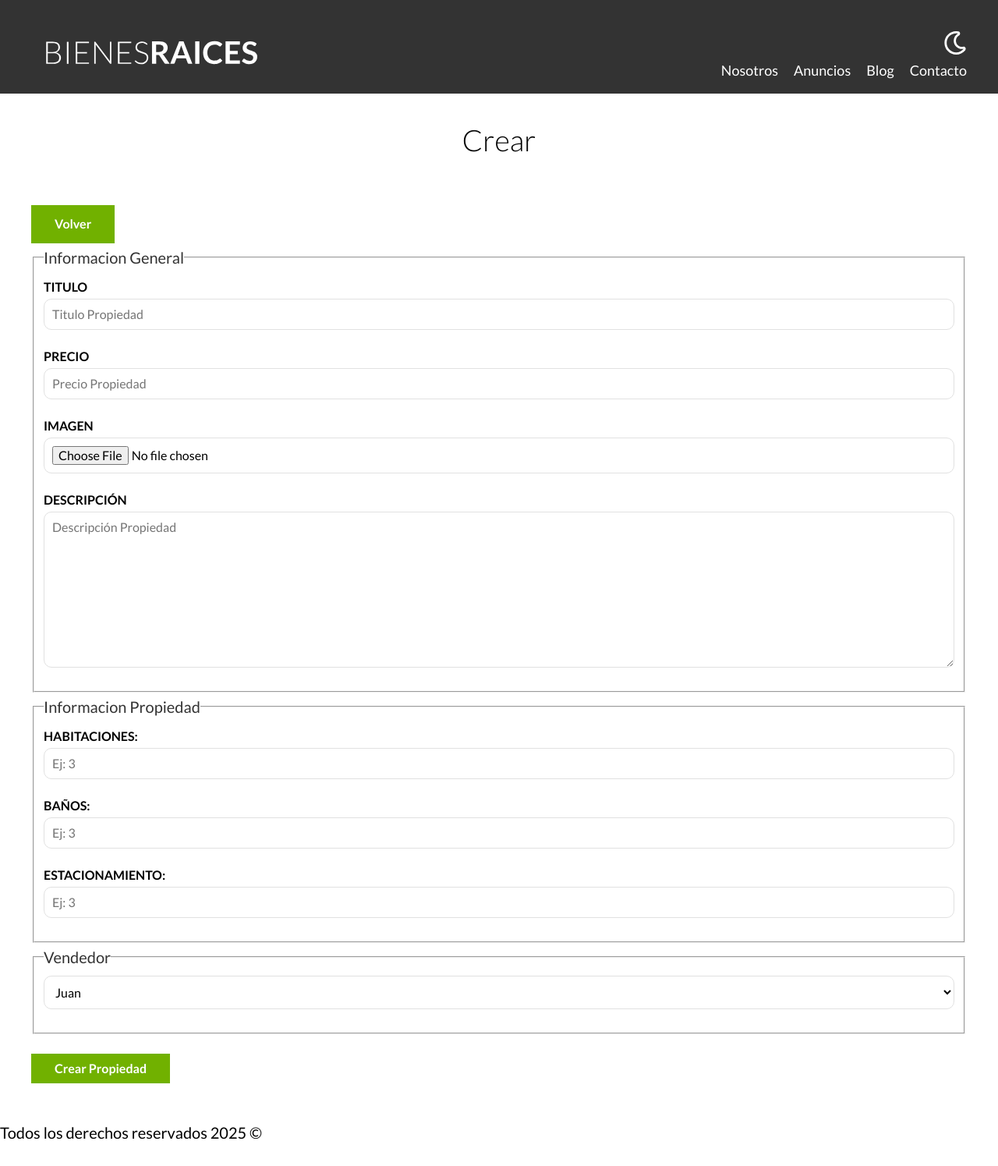
After one commit to OsvaldoCR17/Bienes-Raices, a PHP site: page /admin/propiedades/crear.php in a window 1280 px wide. The commit adds this page. Shown: the whole page at 78% size. Run offline with PHP 8.4, Linux system fonts and the light colour scheme; style sheets or scripts are compiled from the project's sources; some libraries are stand-ins or nearby versions.

Commit message:
Creación de Admin y Formulario
Se crea el formulario para agregar propiedades

```diff
--- /dev/null
+++ b/admin/propiedades/crear.php
@@ -0,0 +1,58 @@
+<?php
+  require '../../includes/funciones.php';
+  incluirTemplate('header');
+?>
+
+    <main class="contenedor seccion">
+        <h1>Crear</h1>
+        <a href="/admin" class="boton boton-verde">Volver</a>
+
+        <form class="formulario">
+            <fieldset>
+                <legend>Informacion General</legend>
+                <label for="titulo">Titulo</label>
+                <input type="text" id="titulo" placeholder="Titulo Propiedad">
+
+                <label for="precio">Precio</label>
+                <input type="text" id="precio" placeholder="Precio Propiedad">
+
+                <label for="imagen">Imagen</label>
+                <input type="file" id="imagen" accept="image/jpeg, image/png">
+
+                <label for="descripcion">Descripción</label>
+                <textarea id="descripcion" placeholder="Descripción Propiedad"></textarea>
+            </fieldset>
+
+            <fieldset>
+                <legend>Informacion Propiedad</legend>
+
+                <label for="habitaciones">Habitaciones:</label>
+                <input type="number" id="habitaciones" placeholder="Ej: 3" min="1" max="9">
+
+                <label for="wc">Baños:</label>
+                <input type="number" id="wc" placeholder="Ej: 3" min="1" max="9">
+
+                <label for="estacionamiento">Estacionamiento:</label>
+                <input type="number" id="estacionamiento" placeholder="Ej: 3" min="1" max="9">
+
+            </fieldset>
+
+            <fieldset>
+                <legend>Vendedor</legend>
+
+                <select>
+                    <option value="1">Juan</option>
+                    <option value="2">Karen</option>
+                </select>
+
+            </fieldset>
+
+            <input type="submit" value="Crear Propiedad" class="boton boton-verde">
+
+        </form>
+
+    </main>
+
+<?php
+    incluirTemplate('footer');
+?>
--- a/includes/templates/footer.php
+++ b/includes/templates/footer.php
@@ -10,6 +10,6 @@
       <p class="copyright"> Todos los derechos reservados <?php echo date("Y"); ?> &copy; </p>
     </footer>
 
-    <script src="build/js/bundle.min.js"></script>
+    <script src="/build/js/bundle.min.js"></script>
   </body>
 </html>
--- a/includes/templates/header.php
+++ b/includes/templates/header.php
@@ -4,21 +4,21 @@
     <meta charset="UTF-8">
     <meta name="viewport" content="width=device-width, initial-scale=1.0">
     <title>Bienes Raices</title>
-    <link rel="stylesheet" href="build/css/app.css">
+    <link rel="stylesheet" href="/build/css/app.css">
 </head>
 <body>
     <header class="header <?php echo $inicio ? 'inicio' : '' ?>">
         <div class="contenedor contenido-header">
             <div class="barra">
                 <a href="/">
-                    <img src="build/img/logo.svg" alt="Logotipo de Bienes Raices">
+                    <img src="/build/img/logo.svg" alt="Logotipo de Bienes Raices">
                 </a>
                 <div class="mobile-menu">
-                    <img src="build/img/barras.svg" alt="icono menu responsive">
+                    <img src="/build/img/barras.svg" alt="icono menu responsive">
                 </div>
 
                 <div class="derecha">
-                    <img class="dark-mode-boton" src="build/img/dark-mode.svg" alt="icono dark mode">
+                    <img class="dark-mode-boton" src="/build/img/dark-mode.svg" alt="icono dark mode">
                     <nav class="navegacion">
                         <a href="nosotros.php">Nosotros</a>
                         <a href="anuncios.php">Anuncios</a>
```
Also changed, not shown: admin/index.php (added, +14 -0 lines), admin/propiedades/actualizar.php (added, +12 -0 lines), admin/propiedades/borrar.php (added, +12 -0 lines).
